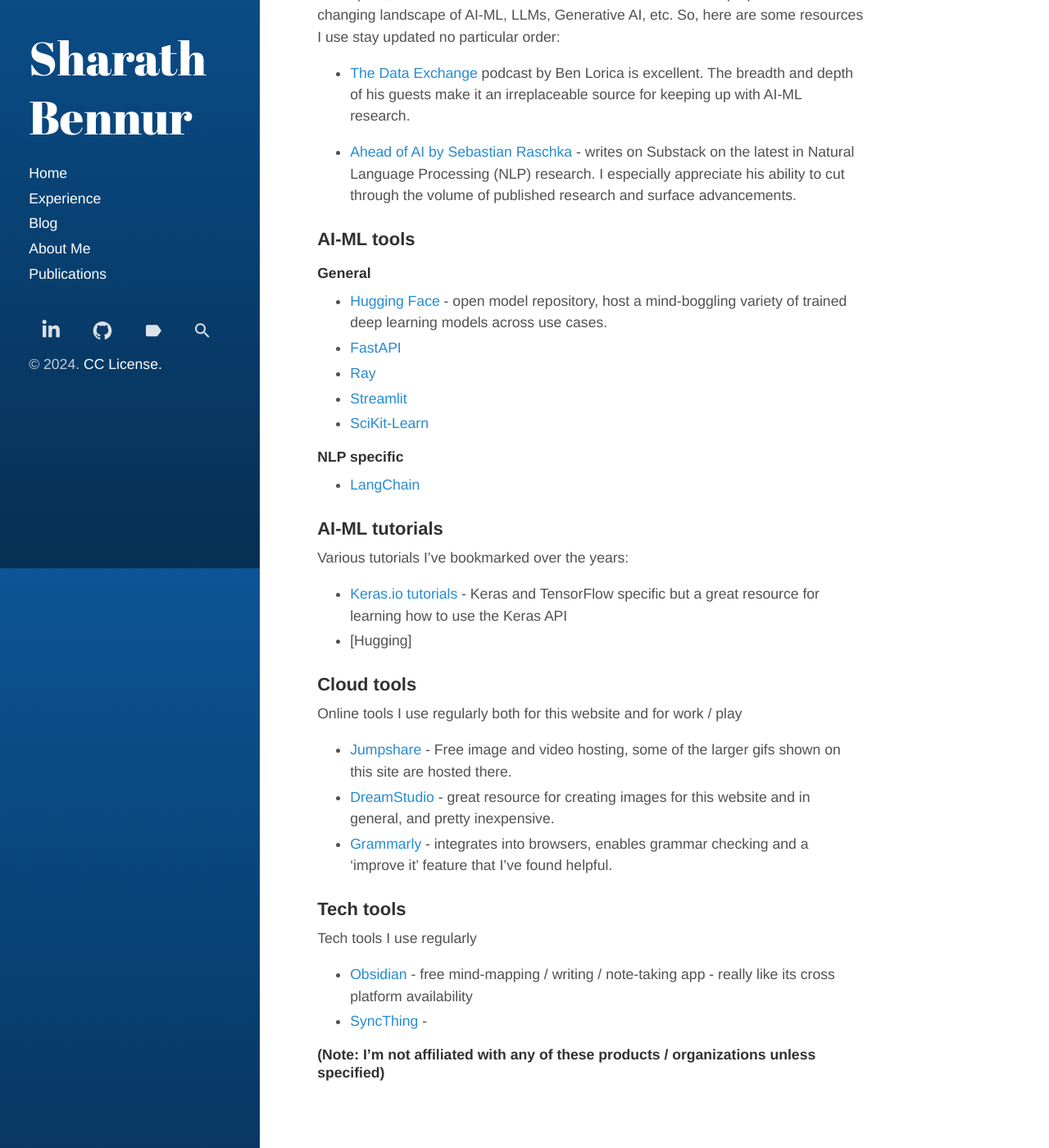
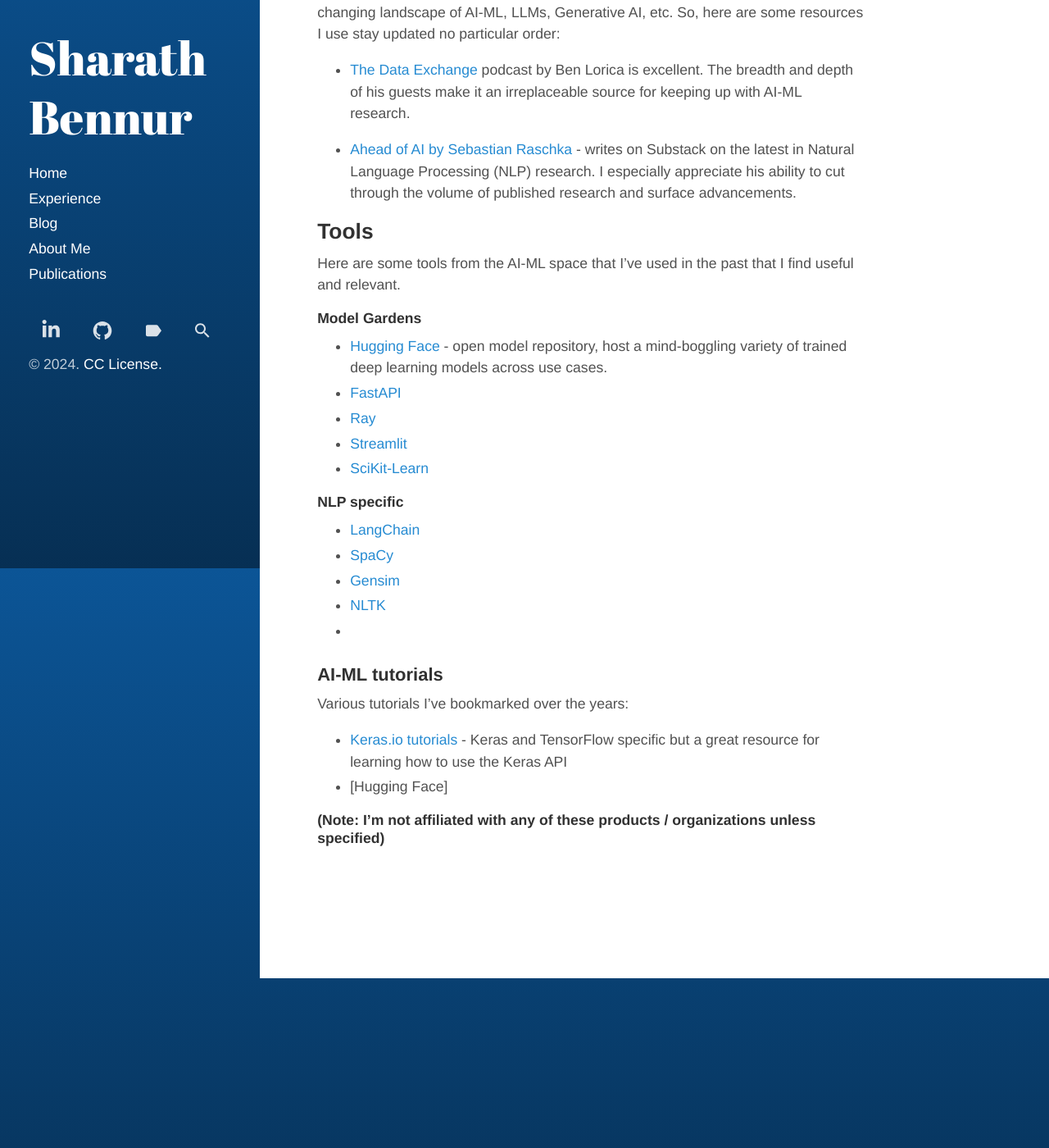
Before and after one commit to sharathbennur/sharathbennur.github.io, a Jekyll site: the page built from category/resources.md, in a window 1280 px wide and 1400 px high, scrolled down 207 px. Shown: the whole window at 82% size. Built offline with Jekyll 4.4.1, drawn with Linux system fonts in a browser that asks for light colours; our own code applies the rules of GitHub Pages for plain Markdown files; some of the changed text lies outside the part shown.

Commit message:
WIP commit along with minor fixes

```diff
--- a/category/resources.md
+++ b/category/resources.md
@@ -12,9 +12,11 @@
 
 * [Ahead of AI by Sebastian Raschka](https://magazine.sebastianraschka.com/) - writes on Substack on the latest in Natural Language Processing (NLP) research. I especially appreciate his ability to cut through the volume of published research and surface advancements.
 
-### AI-ML tools
+## Tools
 
-#### General
+Here are some tools from the AI-ML space that I've used in the past that I find useful and relevant.
+
+#### Model Gardens
 
 * [Hugging Face](https://huggingface.co/) - open model repository, host a mind-boggling variety of trained deep learning models across use cases.
 * [FastAPI]()
@@ -25,28 +27,16 @@
 #### NLP specific
 
 * [LangChain]()
+* [SpaCy]()
+* [Gensim]()
+* [NLTK]()
+*
 
 ### AI-ML tutorials
 
 Various tutorials I've bookmarked over the years:
 
 * [Keras.io tutorials](https://keras.io/examples/) - Keras and TensorFlow specific but a great resource for learning how to use the Keras API
-* [Hugging]
-
-### Cloud tools
-
-Online tools I use regularly both for this website and for work / play
-
-* [Jumpshare](https://jumpshare.com) - Free image and video hosting, some of the larger gifs shown on this site are hosted there.
-* [DreamStudio](https://dreamstudio.ai/generate) - great resource for creating images for this website and in general, and pretty inexpensive.
-* [Grammarly](https://www.grammarly.com/browser) - integrates into browsers, enables grammar checking and a 'improve it' feature that I've found helpful.
-
-### Tech tools
-
-Tech tools I use regularly
-
-* [Obsidian](https://obsidian.md/) - free mind-mapping / writing / note-taking app - really like its cross platform availability
-* [SyncThing](https://syncthing.net/) -
-
+* [Hugging Face]
 
 ##### (Note: I'm not affiliated with any of these products / organizations unless specified)
```
Also changed, not shown: other parts of category/resources.md (+2 -2 lines), _posts/2021-03-15-mlops.md (+4 -0 lines), _posts/2024-03-29-stable-diffusion-multimodal.md (+5 -0 lines), _posts/2024-04-10-llama2-experiments-part1.md (added, +21 -0 lines), index.md (+1 -1 lines), 1 other file.
